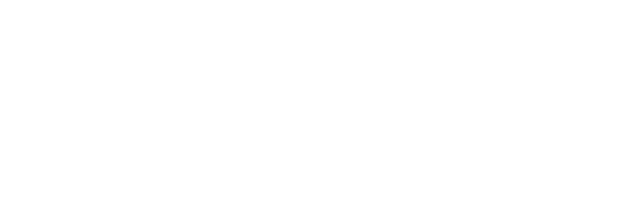
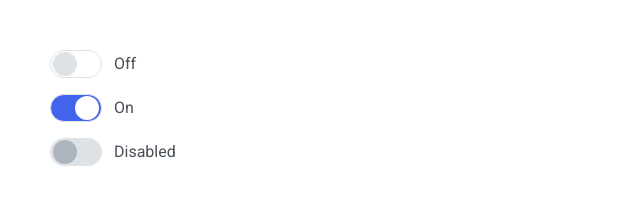
Before and after one commit to js-tasks-ru/htmlcss-20211125_daryaryab, a website: page 07-lection5/03-toggler/index.html in a window 1280 px wide. Shown: the whole page, without its empty margins (0-640 px from the left). Drawn offline with nearby package versions, Linux system fonts and the light colour scheme.

Commit message:
resolve toggler

```diff
--- a/07-lection5/03-toggler/index.html
+++ b/07-lection5/03-toggler/index.html
@@ -4,8 +4,34 @@
     <head>
         <link rel="stylesheet" href="../../assets/css/main.css">
         <link rel="stylesheet" href="./toggler.css">
+        <style>
+            .contaniner {
+                display: flex;
+                flex-direction: column;
+                gap: 16px;
+                margin: 50px;
+            }
+        </style>
     </head>
     <body>
+        <div class="contaniner">
+            <label class="toggler">
+                <input type="checkbox" class="toggler__input-hidden" tabindex="1">
+                <span class="toggler__point"></span>
+                <span class="toggler__label">Off</span>
+            </label>
 
+            <label class="toggler">
+                <input type="checkbox" class="toggler__input-hidden" checked tabindex="1">
+                <span class="toggler__point"></span>
+                <span class="toggler__label">On</span>
+            </label>
+
+            <label class="toggler">
+                <input type="checkbox" class="toggler__input-hidden" disabled tabindex="1">
+                <span class="toggler__point"></span>
+                <span class="toggler__label">Disabled</span>
+            </label>
+        </div>
     </body>
 </html>
--- a/07-lection5/03-toggler/toggler.css
+++ b/07-lection5/03-toggler/toggler.css
@@ -0,0 +1,65 @@
+.toggler {
+  display: flex;
+  align-items: center;
+  color: var(--grey-4);
+}
+
+.toggler__point {
+  position: relative;
+  width: 52px;
+  height: 28px;
+  background-color: var(--white);
+  border: 1px solid var(--grey-2);
+  padding: 2px;
+  box-sizing: border-box;
+  border-radius: 16px;
+  margin: 0 12px 0 0;
+  cursor: pointer;
+}
+
+.toggler__point:after {
+  content: "";
+  width: 24px;
+  height: 24px;
+  border-radius: 50%;
+  background-color: var(--grey-2);
+  position: absolute;
+  top: 50%;
+  left: 2px;
+  transform: translateY(-50%);
+}
+
+.toggler__input-hidden:focus ~ .toggler__label,
+.toggler__input-hidden:hover ~ .toggler__label {
+  border-bottom: 1px solid var(--blue);
+}
+
+.toggler__input-hidden:checked ~ .toggler__point {
+  background-color: var(--blue);
+}
+
+.toggler__input-hidden:checked ~ .toggler__point:after {
+  background-color: var(--white);
+  left: initial;
+  right: 2px;
+}
+
+.toggler__input-hidden:checked:focus ~ .toggler__label,
+.toggler__input-hidden:disabled:focus ~ .toggler__label {
+  border: none;
+}
+
+.toggler__input-hidden:disabled ~ .toggler__point {
+  background-color: var(--grey-2);
+  cursor: not-allowed;
+}
+
+.toggler__input-hidden:disabled ~ .toggler__point:after {
+  background-color: var(--grey-3);
+}
+
+.toggler__input-hidden {
+  position: absolute;
+  clip: rect(0, 0, 0, 0);
+  opacity: 0;
+}
```
